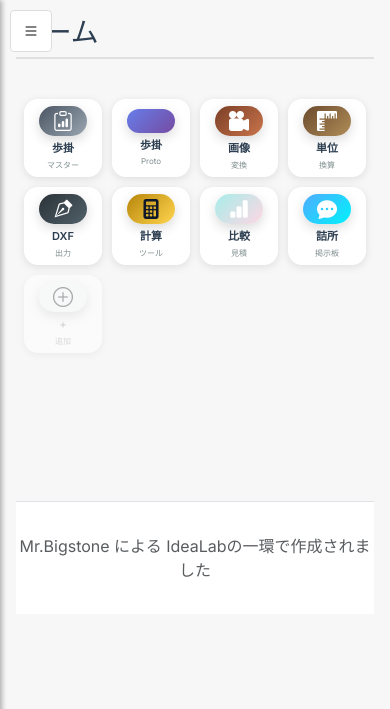
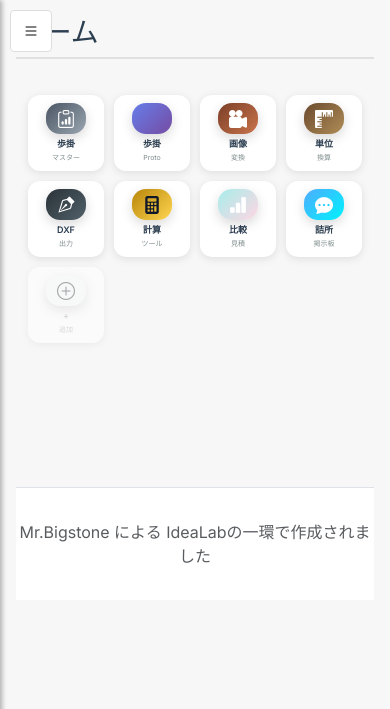
Before and after one commit to halu23489/flask-dokenapp-testtype-ver.A01, a Flask app: page / in a window 390 px wide. Shown: the top 709 px of the page. Run offline with Flask 3, Linux system fonts and the light colour scheme.

Commit message:
Optimize home grid UI for desktop: 6 columns on PC, responsive for all devices

```diff
--- a/templates/index.html
+++ b/templates/index.html
@@ -3,14 +3,14 @@
 {% block content %}
 <style>
   .home-container {
-    max-width: 600px;
+    width: 100%;
     margin: 0 auto;
-    padding: 20px 10px;
+    padding: 20px;
   }
 
   .app-grid {
     display: grid;
-    grid-template-columns: repeat(auto-fit, minmax(120px, 1fr));
+    grid-template-columns: repeat(6, 1fr);
     gap: 16px;
     margin-bottom: 100px; /* ホームボタン用スペース確保 */
   }
@@ -18,7 +18,7 @@
   .app-tile {
     background: white;
     border-radius: 20px;
-    padding: 16px 8px;
+    padding: 12px 6px;
     text-align: center;
     box-shadow: 0 2px 8px rgba(0,0,0,0.1);
     transition: all 0.3s ease;
@@ -44,21 +44,21 @@
   }
 
   .app-icon {
-    width: 60px;
-    height: 60px;
-    border-radius: 16px;
+    width: 50px;
+    height: 50px;
+    border-radius: 14px;
     display: flex;
     align-items: center;
     justify-content: center;
-    margin-bottom: 8px;
-    font-size: 28px;
+    margin-bottom: 6px;
+    font-size: 24px;
     color: white;
     box-shadow: 0 4px 12px rgba(0,0,0,0.15);
   }
 
   .app-tile-title {
     font-weight: 600;
-    font-size: 13px;
+    font-size: 12px;
     color: #2c3e50;
     margin-bottom: 2px;
     word-break: break-word;
@@ -66,7 +66,7 @@
 
   .app-tile-desc {
     color: #7f8c8d;
-    font-size: 10px;
+    font-size: 9px;
     margin: 0;
     word-break: break-word;
   }
@@ -88,9 +88,37 @@
   .metal-gunmetal { background: linear-gradient(135deg,#2b3338 0%, #50606a 100%); }
   .metal-gold { background: linear-gradient(135deg,#b8860b 0%, #ffd54f 100%); color: #0f172a; }
 
+  /* タブレット用（992px以下） */
+  @media (max-width: 992px) {
+    .app-grid {
+      grid-template-columns: repeat(5, 1fr);
+      gap: 14px;
+    }
+
+    .app-tile {
+      padding: 11px 5px;
+    }
+
+    .app-icon {
+      width: 48px;
+      height: 48px;
+      font-size: 22px;
+      margin-bottom: 5px;
+    }
+
+    .app-tile-title {
+      font-size: 11px;
+    }
+
+    .app-tile-desc {
+      font-size: 8px;
+    }
+  }
+
+  /* 小型タブレット用（768px以下） */
   @media (max-width: 768px) {
     .home-container {
-      padding: 16px 8px;
+      padding: 16px;
     }
 
     .app-grid {
@@ -99,50 +127,55 @@
     }
 
     .app-tile {
-      padding: 12px 4px;
+      padding: 10px 4px;
       border-radius: 16px;
     }
 
     .app-icon {
-      width: 54px;
-      height: 54px;
-      font-size: 24px;
-      margin-bottom: 6px;
+      width: 44px;
+      height: 44px;
+      font-size: 20px;
+      margin-bottom: 4px;
     }
 
     .app-tile-title {
-      font-size: 12px;
+      font-size: 10px;
     }
 
     .app-tile-desc {
-      font-size: 9px;
+      font-size: 8px;
     }
   }
 
-  @media (max-width: 480px) {
+  /* スマートフォン用（576px以下） */
+  @media (max-width: 576px) {
+    .home-container {
+      padding: 12px;
+    }
+
     .app-grid {
       grid-template-columns: repeat(4, 1fr);
       gap: 10px;
     }
 
     .app-tile {
-      padding: 10px 2px;
-      border-radius: 14px;
+      padding: 8px 2px;
+      border-radius: 12px;
     }
 
     .app-icon {
-      width: 48px;
-      height: 48px;
-      font-size: 20px;
-      margin-bottom: 4px;
+      width: 40px;
+      height: 40px;
+      font-size: 18px;
+      margin-bottom: 3px;
     }
 
     .app-tile-title {
-      font-size: 11px;
+      font-size: 9px;
     }
 
     .app-tile-desc {
-      font-size: 8px;
+      font-size: 7px;
     }
   }
 </style>
```
